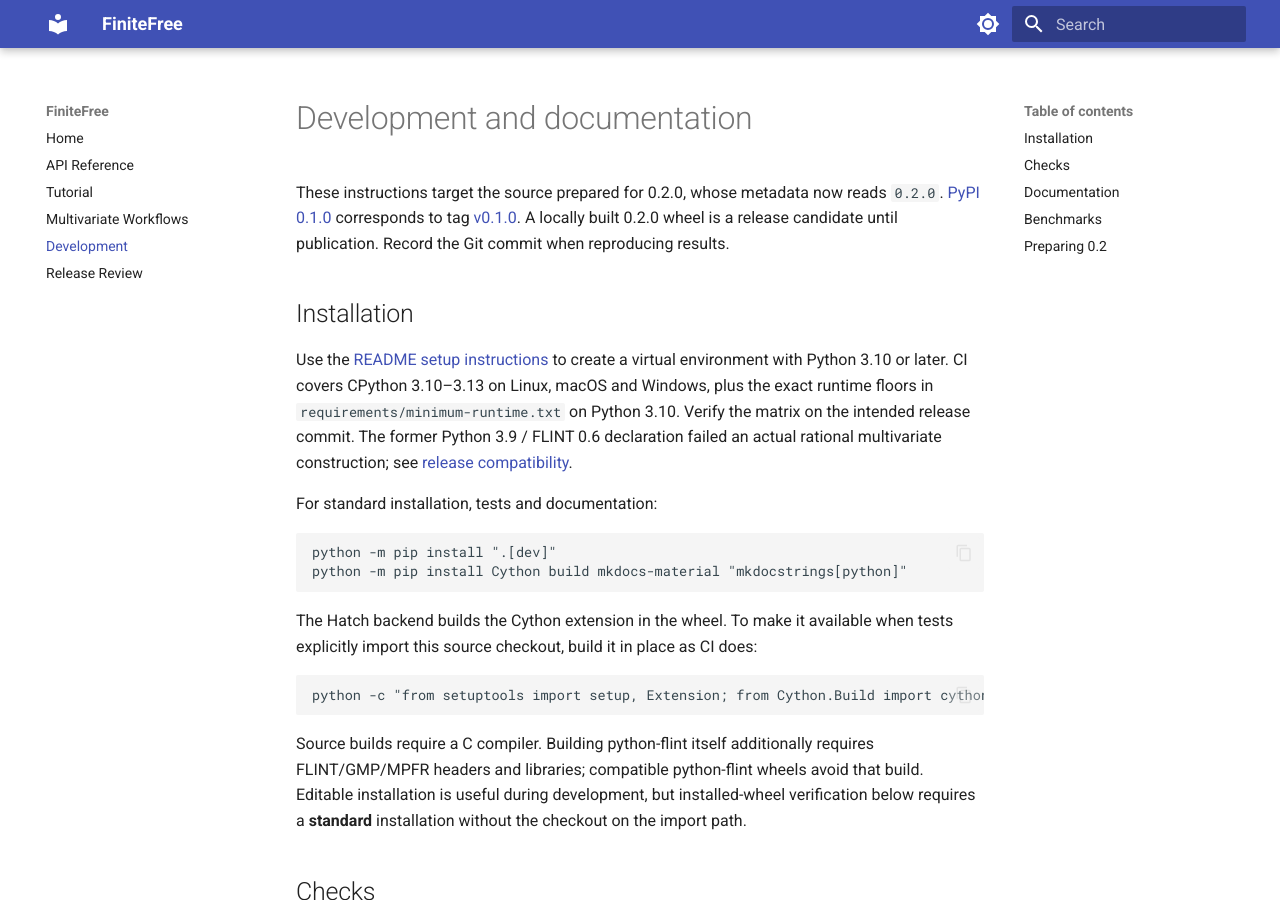
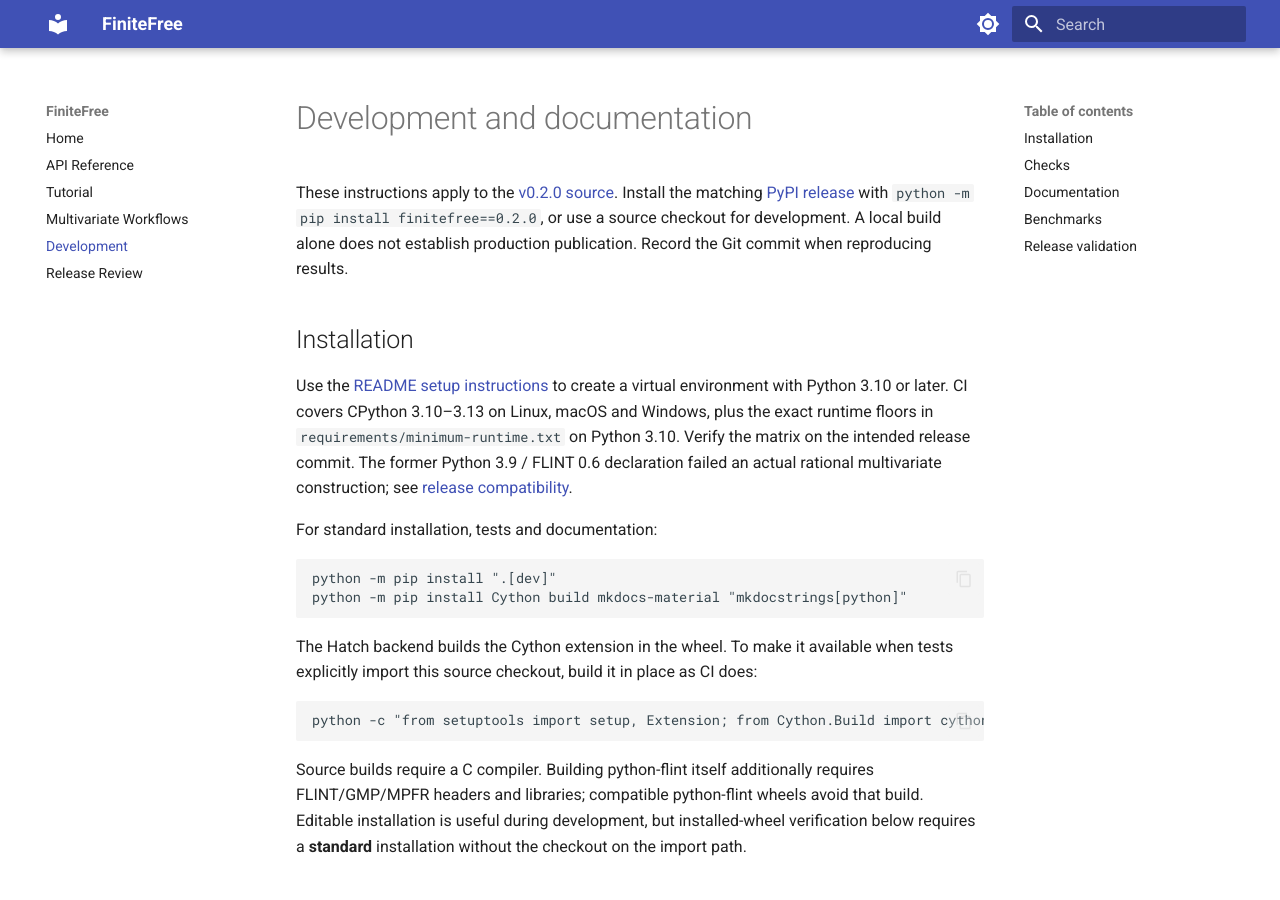
Before and after one commit to jontb/FiniteFree, an MkDocs documentation site: the page built from docs/development.md, in a window 1280 px wide and 900 px high. Built offline with MkDocs 1.6.1 and Material for MkDocs 9.7.7, drawn with Linux system fonts in a browser that asks for light colours; some of the changed text lies outside the part shown.

Commit message:
Align v0.2.0 release documentation and installation guidance

```diff
--- a/docs/development.md
+++ b/docs/development.md
@@ -1,6 +1,6 @@
 # Development and documentation
 
-These instructions target the source prepared for 0.2.0, whose metadata now reads `0.2.0`. [PyPI 0.1.0](https://pypi.org/project/finitefree/0.1.0/) corresponds to tag [v0.1.0](https://github.com/jontb/FiniteFree/tree/v0.1.0). A locally built 0.2.0 wheel is a release candidate until publication. Record the Git commit when reproducing results.
+These instructions apply to the [v0.2.0 source](https://github.com/jontb/FiniteFree/tree/v0.2.0). Install the matching [PyPI release](https://pypi.org/project/finitefree/0.2.0/) with `python -m pip install finitefree==0.2.0`, or use a source checkout for development. A local build alone does not establish production publication. Record the Git commit when reproducing results.
 
 ## Installation
 
@@ -86,6 +86,6 @@ The [multivariate scaling study](multivariate.md#reproducible-scaling-comparison
 
 `visuals/*.py` regenerate pre-rendered illustrations and require Matplotlib/Pillow. They may write many frames and use high-degree solvers or approximate grid sampling; their output is illustrative rather than part of the regression suite.
 
-## Preparing 0.2
+## Release validation
 
-The version metadata, compatible symmetric S convention and [migration notes](https://github.com/jontb/FiniteFree/blob/main/CHANGELOG.md) are prepared. Follow the [release review checklist](release.md) to inspect artifacts and checks on the final commit. The publish workflow uses `v*.*.*` tags or a manual dispatch and trusted publishing; invoking either is a separate release action.
+The 0.2.0 release includes the compatible symmetric S convention and [migration notes](https://github.com/jontb/FiniteFree/blob/main/CHANGELOG.md). Follow the [release review checklist](release.md) to inspect artifacts and checks on the final commit. The publish workflow uses `v*.*.*` tags or a manual dispatch and trusted publishing; invoking either is a separate release action.
```
Also changed, not shown: CHANGELOG.md (+11 -7 lines), README.md (+3 -3 lines), docs/api.md (+1 -1 lines), docs/index.md (+3 -3 lines), docs/multivariate.md (+1 -1 lines), docs/release.md (+2 -2 lines).
